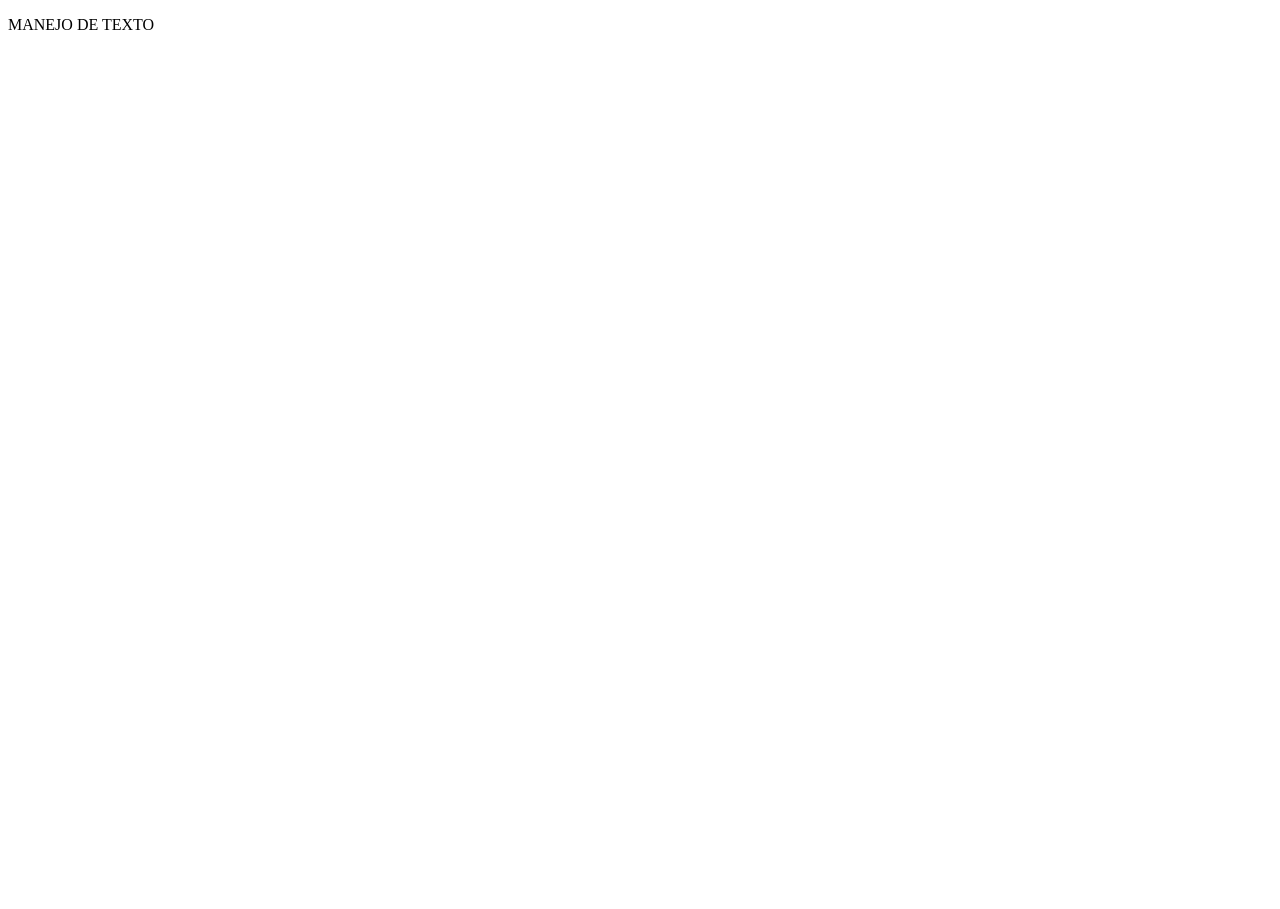
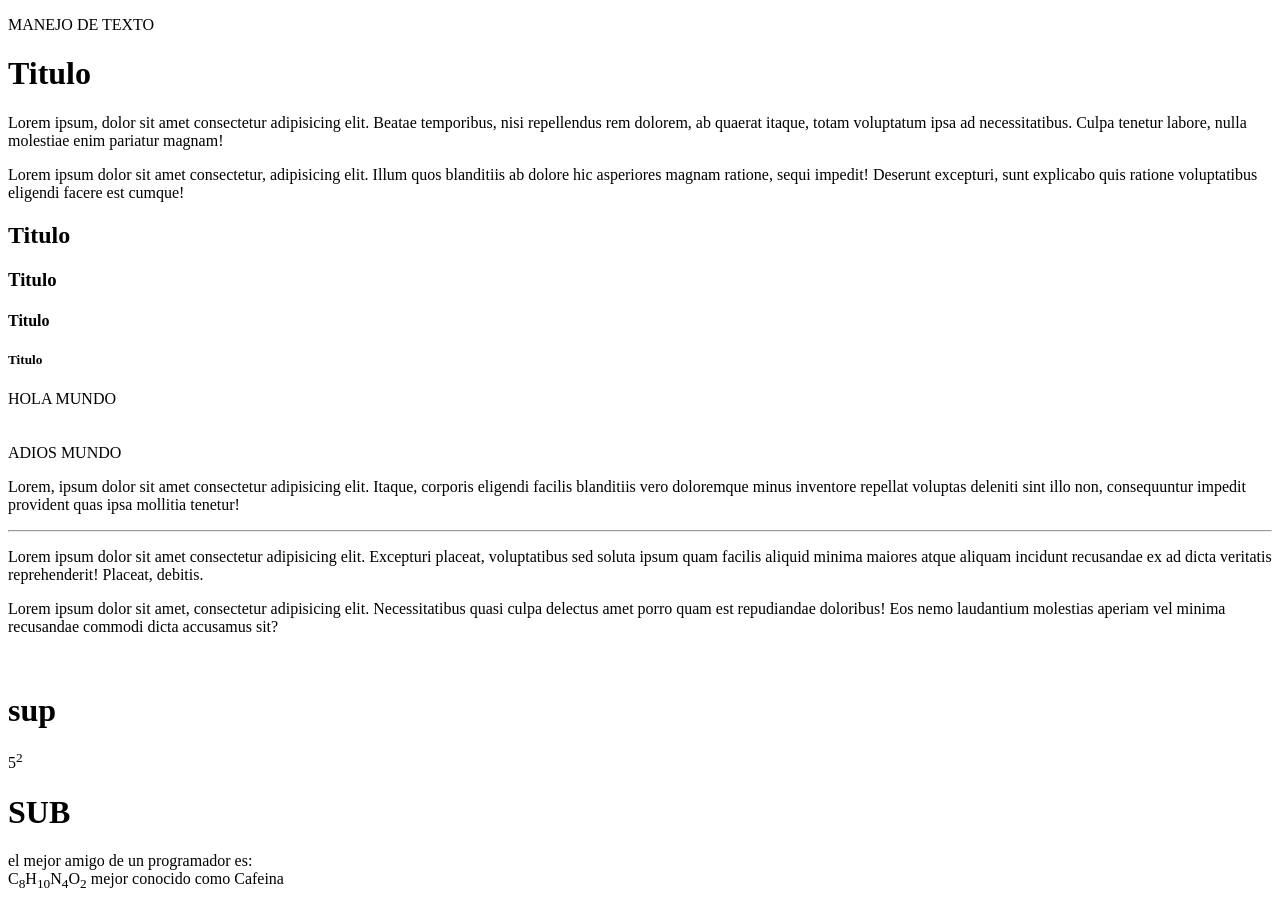
Before and after one commit to OsberRioja/Manejo-de-Texto, a plain HTML site: page index.html in a window 1280 px wide. Before the commit the page ends 800 px from the top, so only its background shows below. Drawn offline with Linux system fonts and the light colour scheme.

Commit message:
nuevos elementos

```diff
--- a/index.html
+++ b/index.html
@@ -8,5 +8,25 @@
 </head>
 <body>
     <p>MANEJO DE TEXTO</p>
+    <h1>Titulo</h1>
+    <p>Lorem ipsum, dolor sit amet consectetur adipisicing elit. Beatae temporibus, nisi repellendus rem dolorem, ab quaerat itaque, totam voluptatum ipsa ad necessitatibus. Culpa tenetur labore, nulla molestiae enim pariatur magnam!</p>
+    <p>Lorem ipsum dolor sit amet consectetur, adipisicing elit. Illum quos blanditiis ab dolore hic asperiores magnam ratione, sequi impedit! Deserunt excepturi, sunt explicabo quis ratione voluptatibus eligendi facere est cumque!</p>
+    <h2>Titulo</h2>
+    <h3>Titulo</h3>
+    <h4>Titulo</h4>
+    <h5>Titulo</h5>
+    <div>HOLA MUNDO</div>
+    <br>
+    <br>
+    <div>ADIOS MUNDO</div>
+    <p>Lorem, ipsum dolor sit amet consectetur adipisicing elit. Itaque, corporis eligendi facilis blanditiis vero doloremque minus inventore repellat voluptas deleniti sint illo non, consequuntur impedit provident quas ipsa mollitia tenetur!</p>
+    <hr>
+    <p>Lorem ipsum dolor sit amet consectetur adipisicing elit. Excepturi placeat, voluptatibus sed soluta ipsum quam facilis aliquid minima maiores atque aliquam incidunt recusandae ex ad dicta veritatis reprehenderit! Placeat, debitis.</p>
+    <p>Lorem ipsum dolor sit amet, consectetur adipisicing elit. Necessitatibus quasi culpa delectus amet porro quam est repudiandae doloribus! Eos nemo laudantium molestias aperiam vel minima recusandae commodi dicta accusamus sit?</p>
+    <wbr>
+    <h1>sup</h1>
+    <div> 5<sup>2</sup> </div>
+    <h1>SUB</h1>
+    <p>el mejor amigo de un programador es: <br> C<sub>8</sub>H<sub>10</sub>N<sub>4</sub>O<sub>2</sub> mejor conocido como Cafeina</p>
 </body>
 </html>
```
